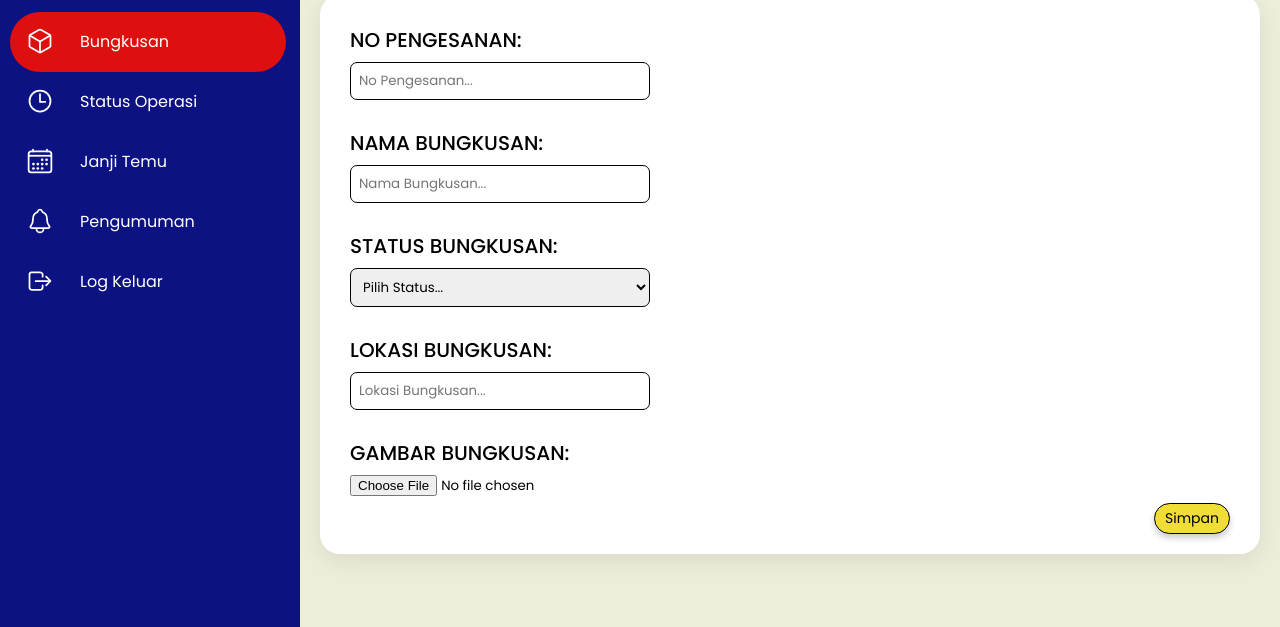
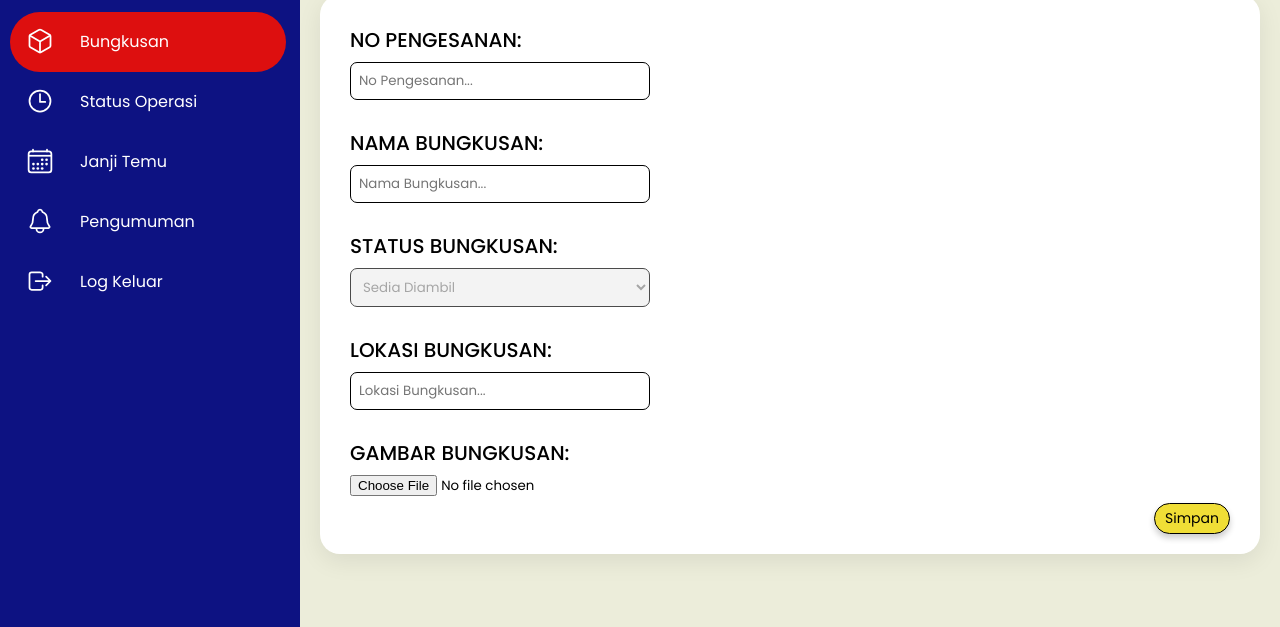
Before and after one commit to KamalHazriq/UKM-EziParcel-Web, a plain HTML site: page kemaskinibungkusan.html in a window 1280 px wide. Shown: the part 173-800 px from the top of the page. Drawn offline with nearby package versions, Linux system fonts and the light colour scheme; no server answers.

Commit message:
18/7/2024 Selection Status Update

```diff
--- a/kemaskinibungkusan.html
+++ b/kemaskinibungkusan.html
@@ -108,8 +108,7 @@
                         <label for="nama_bungkusan">NAMA BUNGKUSAN:</label><br>
                         <input type="text" id="nama_bungkusan" placeholder="Nama Bungkusan..." required><br>
                         <label for="status_bungkusan">STATUS BUNGKUSAN:</label><br>
-                        <select id="status_bungkusan" required>
-                            <option value="">Pilih Status...</option>
+                        <select id="status_bungkusan" disabled required>
                             <option value="Sedia Diambil">Sedia Diambil</option>
                             <option value="Sila Ambil">Sila Ambil</option>
                             <option value="Sudah Diambil">Sudah Diambil</option>
```
Also changed, not shown: newbungkusan.html (+1 -1 lines).
